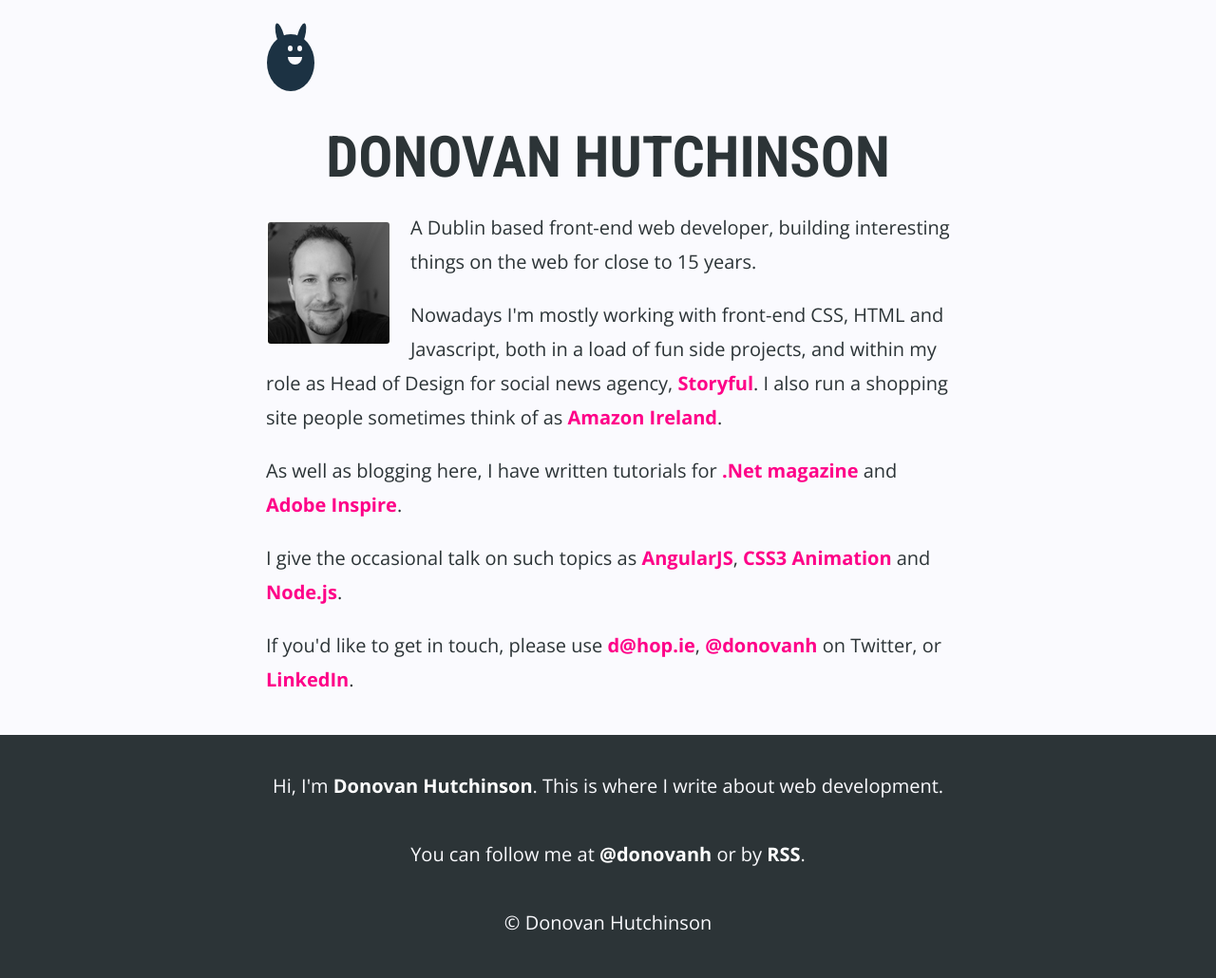
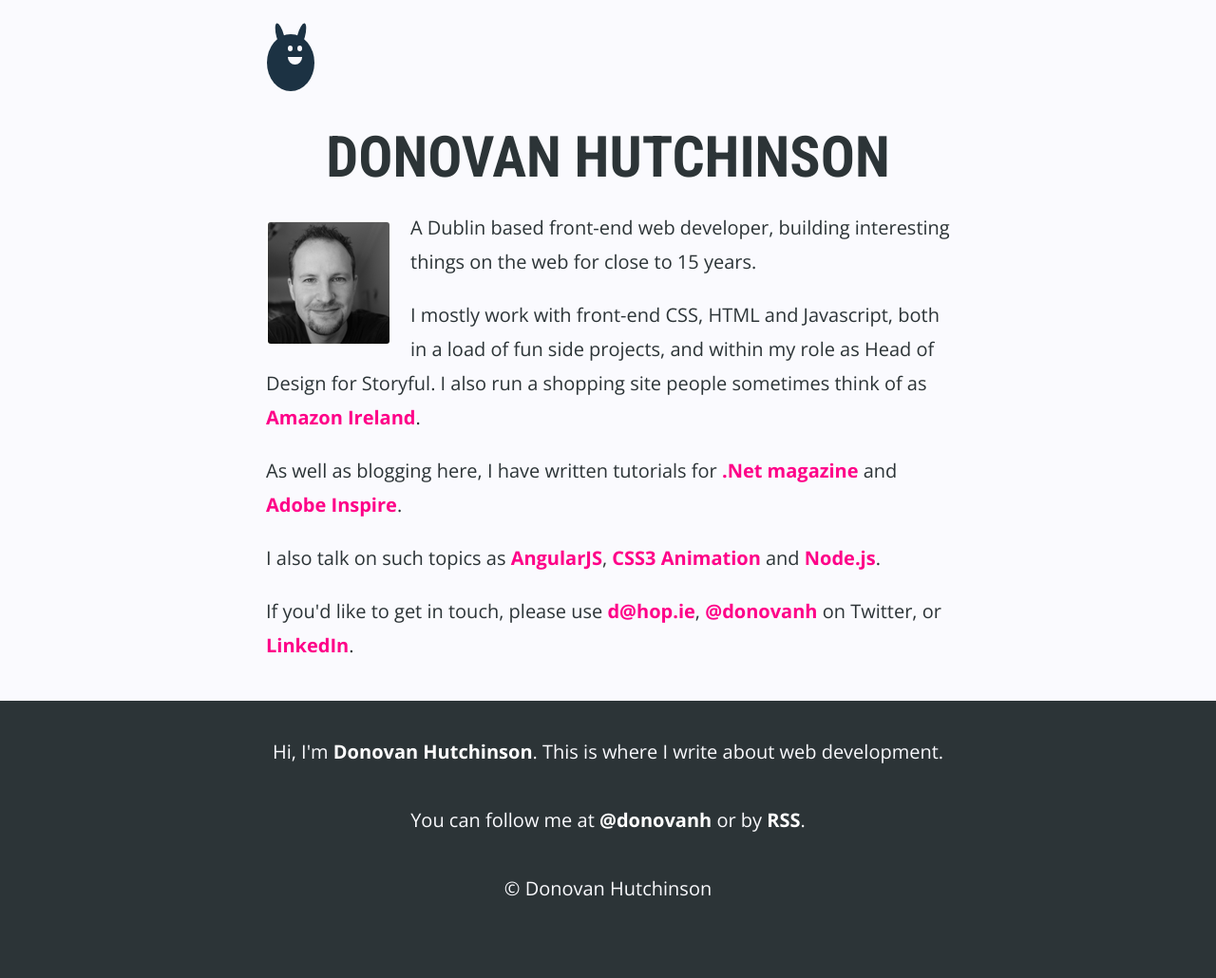
Before and after one commit to donovanh/donovanh.github.com, a Jekyll site: the page built from about/index.html, in a window 1280 px wide. Shown: the whole page at 95% size. Built offline with Jekyll 4.4.1, drawn with Linux system fonts in a browser that asks for light colours; nearby versions of some CDN libraries; after the commit the page ends 994 px from its top, so only the background shows below that.

Commit message:
Updated about page

```diff
--- a/about/index.html
+++ b/about/index.html
@@ -12,11 +12,11 @@ bodyTag: internal
 
   <p>A Dublin based front-end web developer, building interesting things on the web for close to 15 years.</p>
 
-  <p>Nowadays I'm mostly working with front-end CSS, HTML and Javascript, both in a load of fun side projects, and within my role as Head of Design for social news agency, <a href="http://storyful.com">Storyful</a>. I also run a shopping site people sometimes think of as <a href="http://shopireland.ie">Amazon Ireland</a>.</p>
+  <p>I mostly work with front-end CSS, HTML and Javascript, both in a load of fun side projects, and within my role as Head of Design for Storyful. I also run a shopping site people sometimes think of as <a href="http://shopireland.ie">Amazon Ireland</a>.</p>
 
-  <p>As well as blogging here, I have written tutorials for <a href="http://www.creativebloq.com/net-magazine">.Net magazine</a> and <a href="http://www.adobe.com/inspire.html">Adobe Inspire</a>.</p>
+  <p>As well as blogging here, I have written tutorials for <a href="http://www.creativebloq.com/net-magazine">.Net magazine</a> and <a href="http://www.adobe.com/inspire/2013/11/3d-css.html">Adobe Inspire</a>.</p>
 
-  <p>I give the occasional talk on such topics as <a href="/talks/angular-intro/">AngularJS</a>, <a href="/talks/css-animation/">CSS3 Animation</a> and <a href="/talks/node-intro/">Node.js</a>.</p>
+  <p>I also talk on such topics as <a href="/talks/angular-intro/">AngularJS</a>, <a href="/talks/css-animation/">CSS3 Animation</a> and <a href="/talks/node-intro/">Node.js</a>.</p>
 
   <p>If you'd like to get in touch, please use <a href="mailto:d@hop.ie">d@hop.ie</a>, <a href="http://twitter.com/donovanh">@donovanh</a> on Twitter, or <a href="http://www.linkedin.com/profile/view?id=25849782">LinkedIn</a>.</p>
 </section>
```
